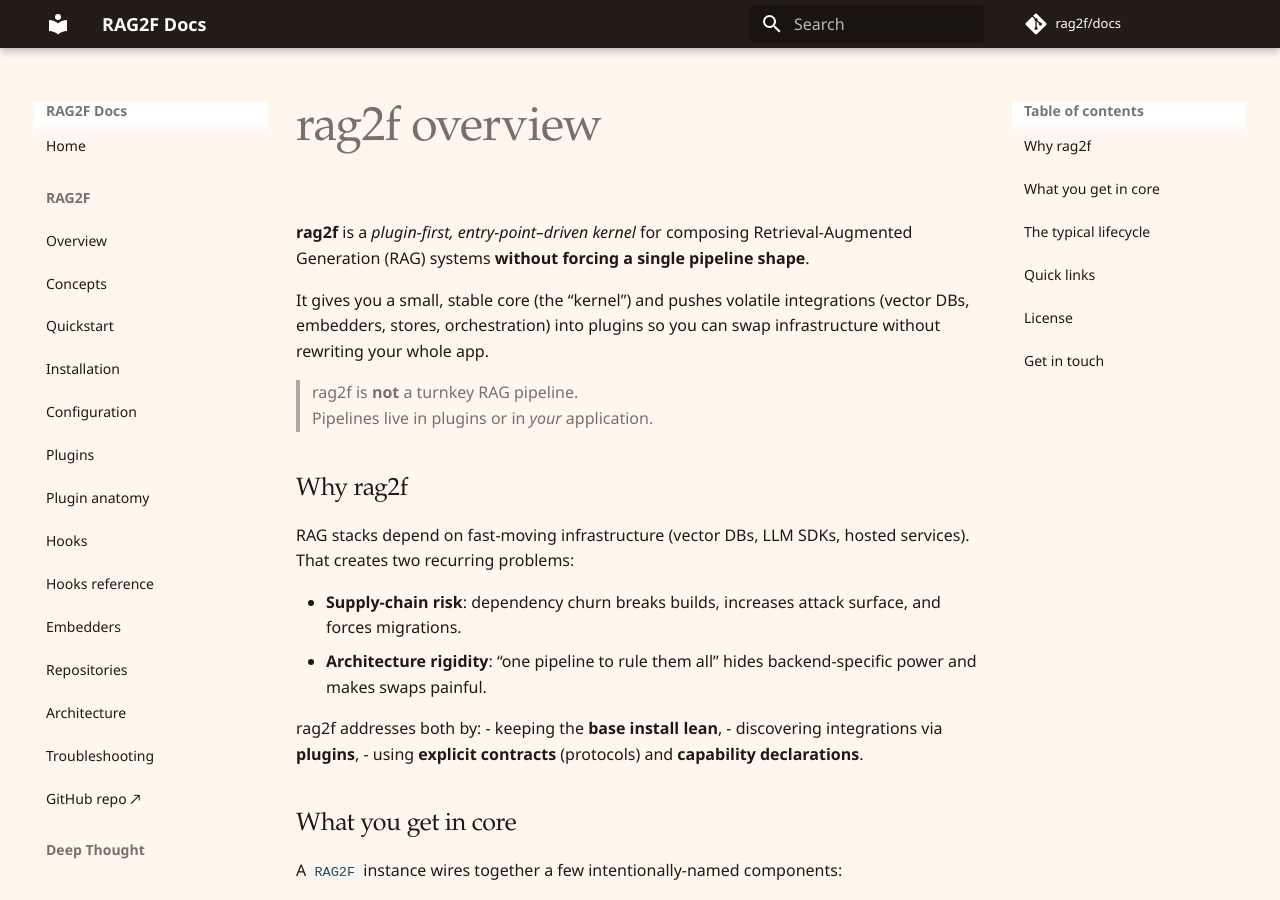
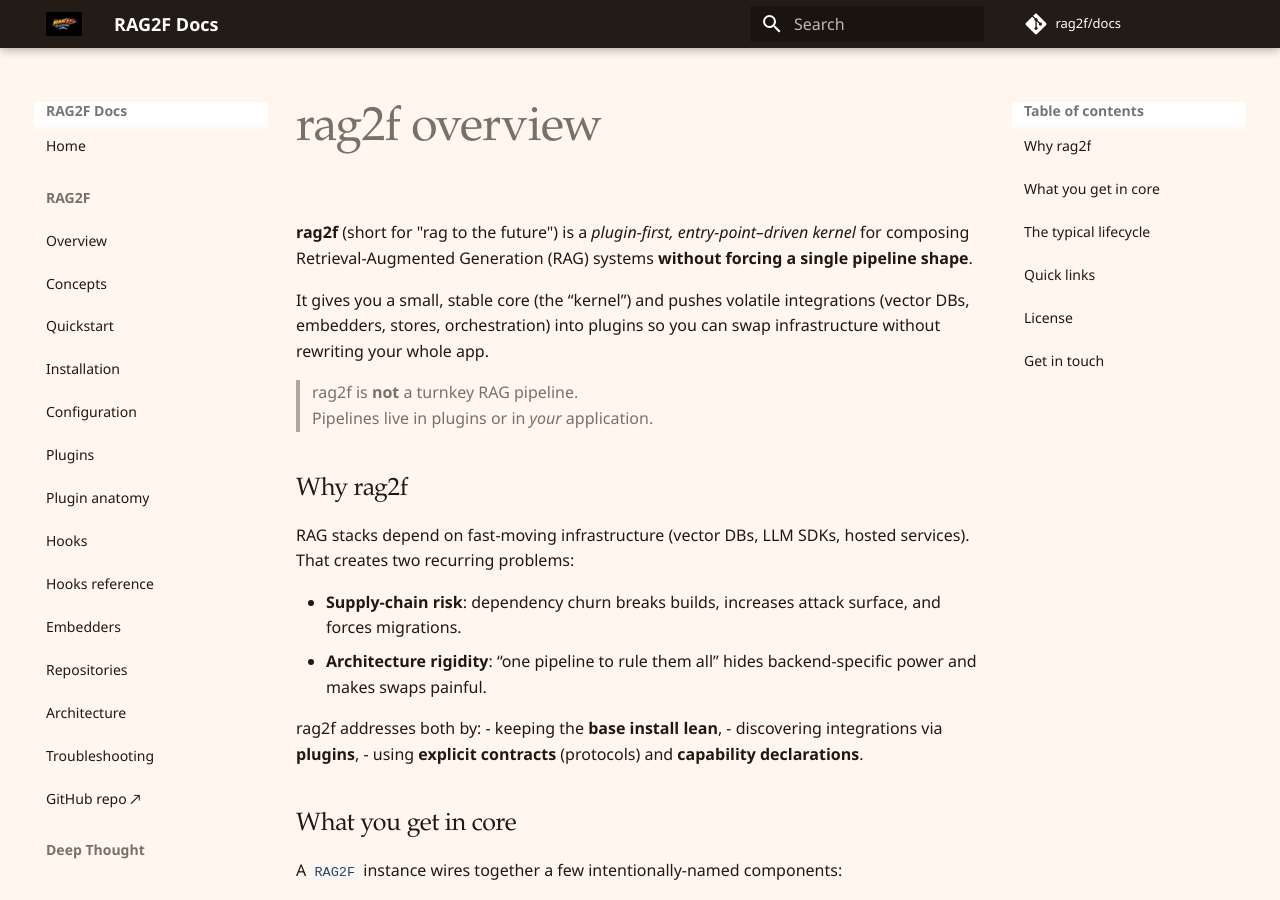
Before and after one commit to rag2f/docs, an MkDocs documentation site: the page built from mkdocs/rag2f/index.md, in a window 1280 px wide and 900 px high. Built offline with MkDocs 1.6.1 and Material for MkDocs 9.7.7, drawn with Linux system fonts in a browser that asks for light colours; comment, search, counter and statistics services are not loaded.

Commit message:
RAG2F concept specify and logo

```diff
--- a/mkdocs.yml
+++ b/mkdocs.yml
@@ -7,6 +7,8 @@ docs_dir: mkdocs
 theme:
   name: material
   custom_dir: mkdocs/overrides
+  logo: assets/RAG2F.png
+  favicon: assets/RAG2F.png
   features:
   - navigation.instant
   - navigation.tracking
--- a/mkdocs/rag2f/index.md
+++ b/mkdocs/rag2f/index.md
@@ -1,6 +1,6 @@
 # rag2f overview
 
-**rag2f** is a *plugin-first, entry-point–driven kernel* for composing Retrieval-Augmented Generation (RAG) systems **without forcing a single pipeline shape**.
+**rag2f** (short for "rag to the future") is a *plugin-first, entry-point–driven kernel* for composing Retrieval-Augmented Generation (RAG) systems **without forcing a single pipeline shape**.
 
 It gives you a small, stable core (the “kernel”) and pushes volatile integrations (vector DBs, embedders, stores, orchestration) into plugins so you can swap infrastructure without rewriting your whole app.
 
```
Also changed, not shown: mkdocs/assets/RAG2F.png (added).
